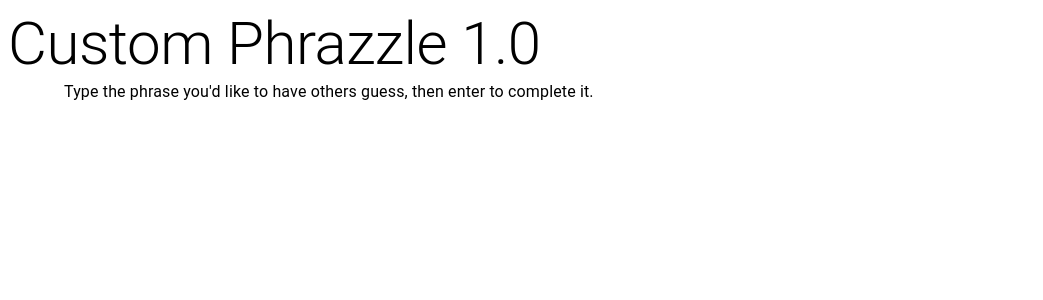
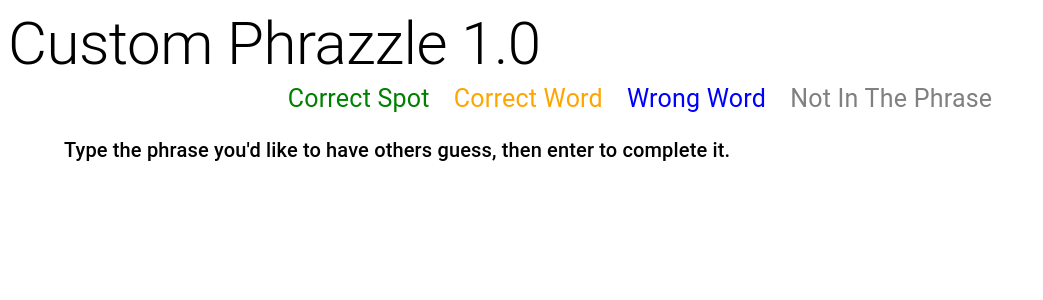
Before and after one commit to c-kip/custom-phrazzle-website, a React (Create React App) app: page / in a window 1280 px wide. Shown: the top 300 px of the page, without its empty margins (0-1043 px from the left). Built offline with nearby package versions, Linux system fonts and the light colour scheme.

Commit message:
Handle punctuation, boiii

```diff
--- a/src/App.jsx
+++ b/src/App.jsx
@@ -1,11 +1,12 @@
-import React, { useEffect } from "react";
-import GameManager from "./components/Game-Manager";
 import {
     Container,
+    Stack,
     ThemeProvider,
     Typography,
-    createTheme,
+    createTheme
 } from "@mui/material";
+import React from "react";
+import GameManager from "./components/Game-Manager";
 
 // Create a color scheme
 const theme = createTheme({
@@ -31,6 +32,12 @@ function App() {
         <ThemeProvider theme={theme}>
             <header className="Main-header">
                 <Typography variant="h2">Custom Phrazzle 1.0</Typography>
+                <Stack direction="row" width="100%" justifyContent="center" spacing={3}>
+                    <Typography color="green" fontSize={25}>Correct Spot</Typography>
+                    <Typography color="orange" fontSize={25}>Correct Word</Typography>
+                    <Typography color="blue" fontSize={25}>Wrong Word</Typography>
+                    <Typography color="grey" fontSize={25}>Not In The Phrase</Typography>
+                </Stack>
             </header>
             <div className="Main">
                 <Container>
--- a/src/components/Game-Manager.tsx
+++ b/src/components/Game-Manager.tsx
@@ -27,6 +27,8 @@ function GameManager() {
     const [phrase, setPhrase] = useState("");
     const [guesses, setGuesses] = useState([""]);
     const [verifies, setVerifies] = useState([false]);
+
+    const currentGuess = guesses[guesses.length - 1];
 
     function setFinish() {
         setGameState(GameState.finish);
@@ -83,7 +85,7 @@ function GameManager() {
                     updateGameState(GameState.guess);
                     break;
                 case GameState.guess:
-                    if (guesses[guesses.length - 1].length === phrase.length) {
+                    if (currentGuess.length === phrase.length) {
                         // Update the current guess to be verified, maintain all others
                         const allVerifies = [...verifies];
                         allVerifies[allVerifies.length - 1] = true;
@@ -110,34 +112,26 @@ function GameManager() {
                     }
                     break;
                 case GameState.guess:
-                    if (guesses[guesses.length - 1].length > 0) {
+                    if (currentGuess.length > 0) {
                         const allGuesses = [...guesses];
                         const oneLessGuessLength = allGuesses.length - 1;
 
-                        // Check for space to include in removal
+                        // If the "current" char is a space or punctuation, remove prev char too
                         if (
-                            // If the "current" char is a space, remove prev char too
-                            allGuesses[oneLessGuessLength].length >= 2 &&
-                            spaceChar.test(
-                                allGuesses[oneLessGuessLength].charAt(
-                                    allGuesses[oneLessGuessLength].length - 1
-                                )
-                            )
+                            currentGuess.length >= 2 &&
+                            (spaceChar.test(currentGuess.slice(-1)) ||
+                                validPunctuation.test(currentGuess.slice(-1)))
                         ) {
-                            allGuesses[oneLessGuessLength] = allGuesses[
-                                oneLessGuessLength
-                            ].slice(
+                            allGuesses[oneLessGuessLength] = currentGuess.slice(
                                 0,
-                                allGuesses[oneLessGuessLength].length - 2 // remove space as well
+                                -2 // remove space/punctuation as well
                             );
 
                             setGuesses(allGuesses);
                         } else {
-                            allGuesses[oneLessGuessLength] = allGuesses[
-                                oneLessGuessLength
-                            ].slice(
+                            allGuesses[oneLessGuessLength] = currentGuess.slice(
                                 0,
-                                allGuesses[oneLessGuessLength].length - 1
+                                -1
                             );
 
                             setGuesses(allGuesses);
@@ -162,18 +156,23 @@ function GameManager() {
                     setLatestGuess(phrase + letter);
                     break;
                 case GameState.guess:
+                    // Can't guess punctuation. It is filled in for you
+                    if (validPunctuation.test(letter)) break;
+
                     // If the next letter is a space, include it
-                    if (
-                        spaceChar.test(
-                            phrase[guesses[guesses.length - 1].length + 1]
-                        )
-                    ) {
+                    if (spaceChar.test(phrase[currentGuess.length + 1])) {
                         letter += " ";
                     }
 
+                    // If next letter is a punctuation, include it
+                    if (
+                        validPunctuation.test(phrase[currentGuess.length + 1])
+                    ) {
+                        letter += phrase[currentGuess.length + 1];
+                    }
                     // During guess, update the guess
-                    if (guesses[guesses.length - 1].length < phrase.length) {
-                        setLatestGuess(guesses[guesses.length - 1] + letter);
+                    if (currentGuess.length < phrase.length) {
+                        setLatestGuess(currentGuess + letter);
                     }
                     break;
                 case GameState.finish:
@@ -198,11 +197,13 @@ function GameManager() {
 
     return (
         <>
-            <Typography>{gameMsg}</Typography>
+            <Typography variant="h6" my={2}>
+                {gameMsg}
+            </Typography>
             <Stack
-            direction="column"
-            divider={<Divider orientation="horizontal" flexItem />}
-            spacing={2}
+                direction="column"
+                divider={<Divider orientation="horizontal" flexItem />}
+                spacing={2}
             >
                 {guesses.map((guess, index) => {
                     return (
--- a/src/components/Letter.tsx
+++ b/src/components/Letter.tsx
@@ -1,6 +1,6 @@
 import React from "react";
 import { Box, Typography } from "@mui/material";
-import { LetterType } from "../constants";
+import { LetterType, validPunctuation } from "../constants";
 import { PhrazzleLetter } from "../logic/PhrazzleLetter";
 
 interface LetterProps {
@@ -37,16 +37,29 @@ function Letter(props: LetterProps) {
             break;
     }
 
-    if (letter === " ")
-        return <Box minWidth="4%"/>
+    if (letter === "space") return <Box minWidth="4%" />;
+
+    if (letter === "blank")
+        return (
+            <Box ml={0.5} width="5%" border={2} borderRadius={1}>
+                <Typography variant="h3" color="white">
+                    X
+                </Typography>
+            </Box>
+        );
+
+    if (validPunctuation.test(letter))
+        return (
+            <Typography variant="h3" ml={0.5}>
+                {letter}
+            </Typography>
+        );
 
     return (
         <Box
-            display="flex"
-            justifyContent="center"
+            textAlign="center"
             ml={0.5}
             width="5%"
-            height="5%"
             bgcolor={boxBackground}
             border={2}
             borderRadius={1}
--- a/src/components/Phrazzle.tsx
+++ b/src/components/Phrazzle.tsx
@@ -1,6 +1,6 @@
 import { Stack } from "@mui/material";
 import React from "react";
-import { LetterType, maxCharPerLine } from "../constants";
+import { LetterType, maxCharPerLine, validPunctuation } from "../constants";
 import { PhrazzleLetter } from "../logic/PhrazzleLetter";
 import Letter from "./Letter";
 
@@ -149,56 +149,57 @@ function Phrazzle(props: PhrazzleProps) {
         props.setFinish
     );
 
-    // Fill the guess with blanks at the end if the phrase has been set
-    if (props.phrase.length > props.guess.length) {
-        for (let wordIndex = 0; wordIndex < phrase.length; wordIndex++) {
-            // Add a blank word if needed
-            if (wordIndex >= guess.length) {
-                guess.push([]);
-            }
+    //Add blanks and punctuation
+    const blankLetter = new PhrazzleLetter("blank", LetterType.Guess, false);
+    const spaceLetter = new PhrazzleLetter("space", LetterType.Guess, false);
 
-            const letterDiff =
-                phrase[wordIndex].length - guess[wordIndex].length;
-            if (letterDiff > 0) {
-                for (let i = 0; i < letterDiff; i++) {
-                    guess[wordIndex].push(
-                        new PhrazzleLetter("?", LetterType.Guess, false)
+    //Add missing words
+    for (let gWords = guess.length; gWords < phrase.length; gWords++) {
+        guess.push([]);
+    }
+
+    // Fill with blanks, or punctuation
+    for (let word = 0; word < phrase.length; word++) {
+        if (guess[word].length === phrase[word].length) continue;
+        for (let letter = 0; letter < phrase[word].length; letter++) {
+            if (!guess[word][letter])
+                if (validPunctuation.test(phrase[word][letter].letter))
+                    guess[word][letter] = new PhrazzleLetter(
+                        phrase[word][letter].letter,
+                        LetterType.Guess,
+                        false
                     );
-                }
-            }
+                else guess[word][letter] = blankLetter;
         }
     }
 
-    //Split into lines
-    const phrazzleSpace =  new PhrazzleLetter(" ", LetterType.Guess, false);
-    const lines: PhrazzleLetter[][] = []
-    let line = [...guess[0]]
-    guess.slice(1,).forEach((word) => {
-        if (line.length + word.length + 1 < maxCharPerLine)
-            line.push(phrazzleSpace, ...word)
-        else{
-            lines.push(line)
-            line = [...word]
+    //Conert into lines
+    const lines: PhrazzleLetter[][] = [];
+    let line: PhrazzleLetter[] = [];
+
+    guess.forEach((word) => {
+        word.push(spaceLetter);
+
+        if (line.length + word.length <= maxCharPerLine) line.push(...word);
+        else {
+            line.pop(); //remove last space
+            lines.push(line);
+            line = [...word];
         }
-    })
-    lines.push(line)
+    });
+
+    line.pop(); //remove last space
+    lines.push(line);
 
     return (
-        <Stack
-            direction="column"
-            spacing={2}
-        >
-
+        <Stack direction="column" spacing={2}>
             {lines.map((line, lineIndex) => (
-                <Stack
-                    direction="row"
-                    key={lineIndex.toString()}
-                >
+                <Stack direction="row" key={lineIndex.toString()}>
                     {line.map((phrazzleLetter, index) => (
-                            <Letter
-                                    key={lineIndex.toString() + '-' + index.toString()}
-                                    phrazzleLetter={phrazzleLetter}
-                            />
+                        <Letter
+                            key={lineIndex.toString() + "-" + index.toString()}
+                            phrazzleLetter={phrazzleLetter}
+                        />
                     ))}
                 </Stack>
             ))}
```
